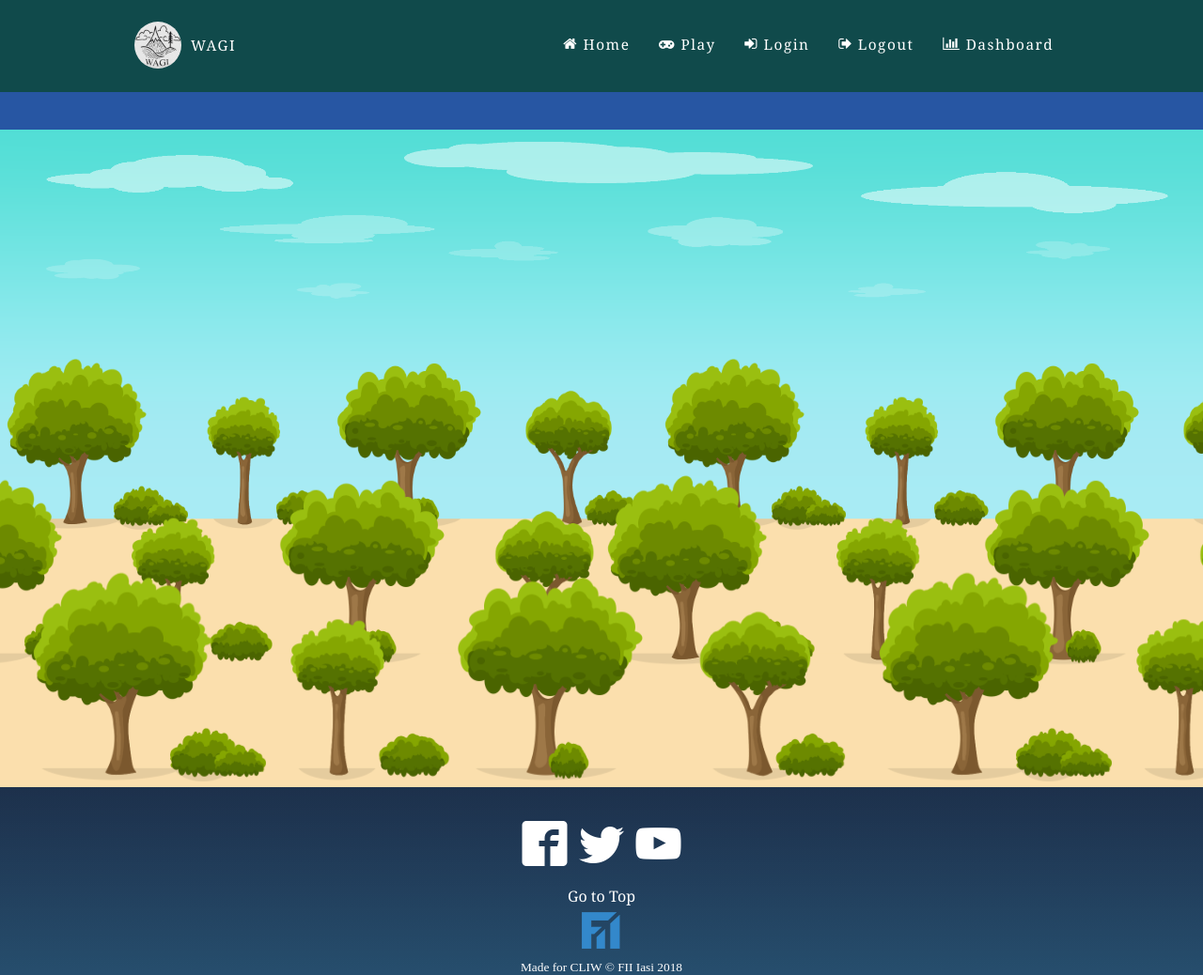
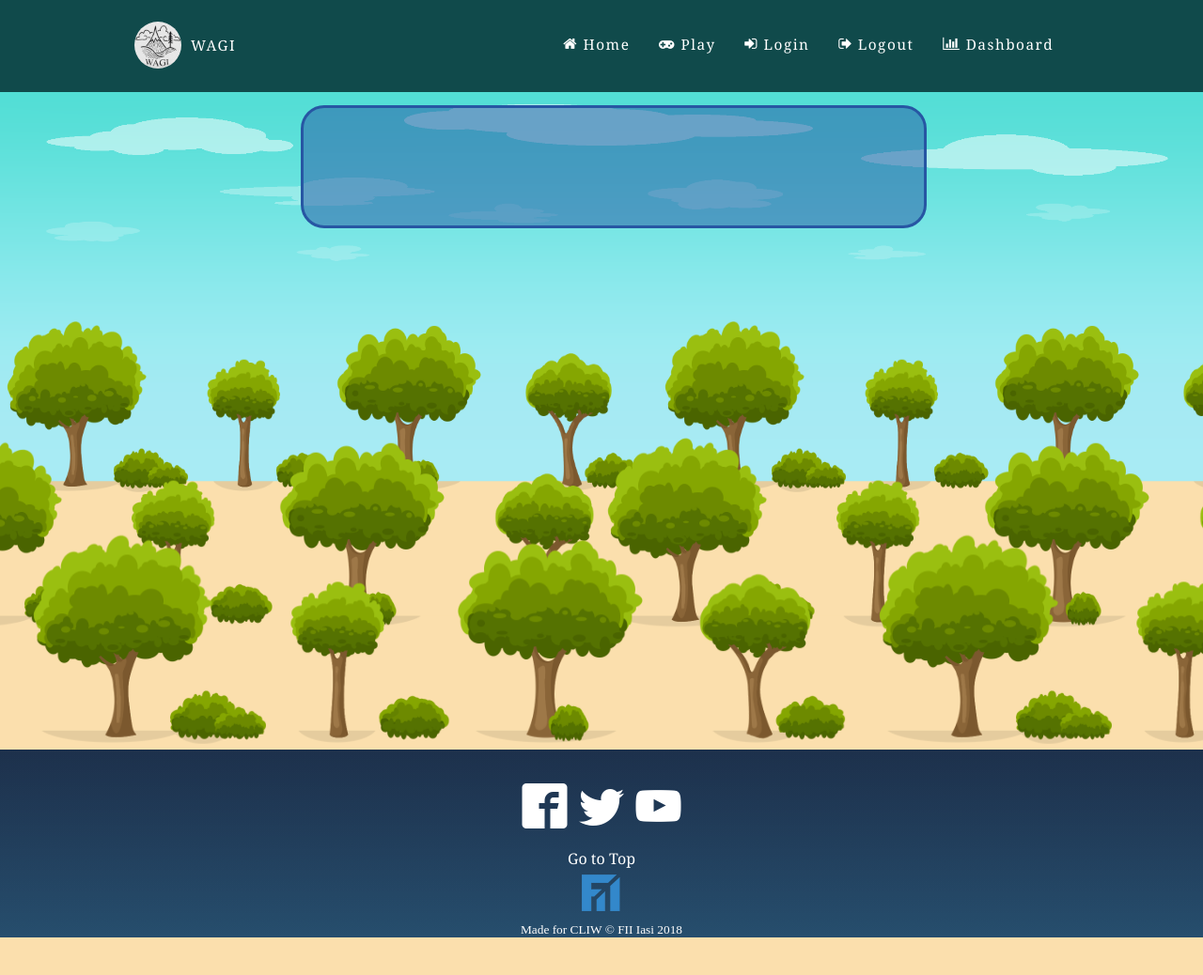
Before and after one commit to cristian1997/CLIW-fert, a PHP site: page /play.html in a window 1280 px wide. Shown: the whole page at 94% size. After the commit the page ends 998 px from the top, so only its background shows below. Run offline with PHP 8.4, Linux system fonts and the light colour scheme; some web fonts are replaced.

Commit message:
repositioned question

```diff
--- a/play.html
+++ b/play.html
@@ -63,13 +63,12 @@
         </div>
     </header>
 
-    <div id="question__container">
-        <p id="question__text"></p>
-    </div>
-
     <div class="content__container">
 
         <div id="game__playground">
+            <div id="question__container">
+                <p id="question__text"></p>
+            </div>
             <!-- <div id="custom_answer_form">
                 <textarea id="custom_answer_textarea"></textarea>
                 <button>Cancel</button>
--- a/style/play.css
+++ b/style/play.css
@@ -20,13 +20,26 @@
 }
 
 #question__container {
-    padding: 20px;
-    text-align: center;
-    background-color: rgb(39, 86, 163);
+    position: absolute;
+    width: 50%;
+    top: 2%;
+    left: 25%;
+    height: 15%;
+    overflow: hidden;
+    padding: 10px;
+    background-color: rgb(39, 86, 163, 0.5);
+    z-index: 15;
+    border: solid rgb(39, 86, 163);
+    border-radius: 25px;
 }
 
 #question__text {
     margin: 0;
+    height: 100%;
+    width: 100%;
+    overflow: auto;
+    padding-right: 100px;
+    text-align: justify;
 }
 
 .fit_background {
@@ -124,7 +137,8 @@
     z-index: 0;
     position: absolute;
     border: 3px blueviolet solid;
-    border-radius: 5%;
+    border-radius: 15px;
+    padding: 5px;
     /* z-index: 15; */
 }
 
```
